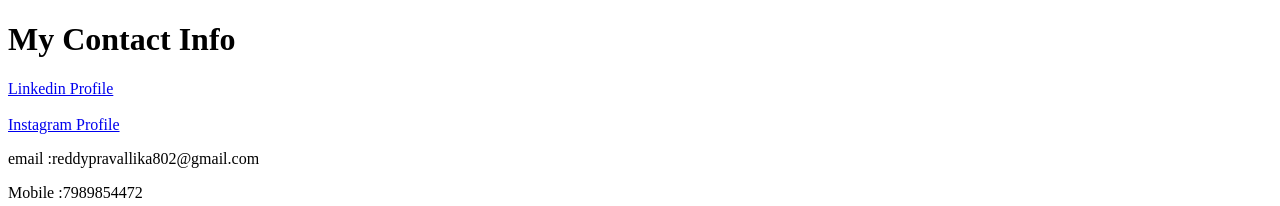
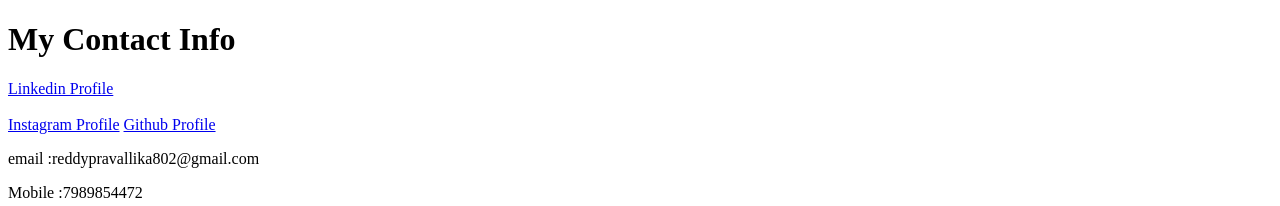
Before and after one commit to Pravallika1519/CV_HTML, a plain HTML site: page contact_details.html in a window 1280 px wide. Shown: the top 206 px of the page. Drawn offline with Linux system fonts and the light colour scheme.

Commit message:
Github profile added

```diff
--- a/contact_details.html
+++ b/contact_details.html
@@ -8,6 +8,7 @@
     <h1>My Contact Info</h1>
     <a href="https://www.linkedin.com/in/pravallika-reddy-bbaa131b7/">Linkedin Profile</a><br><br>
     <a href="https://www.instagram.com/pravalli_1519_/">Instagram Profile</a>
+     <a href="https://github.com/Pravallika1519?tab=repositories">Github Profile</a>
     <p>email :reddypravallika802@gmail.com</p>
     <p>Mobile :7989854472</p>
     <p>Address :Velpur, AndhraPradesh, 534222</p>
```
